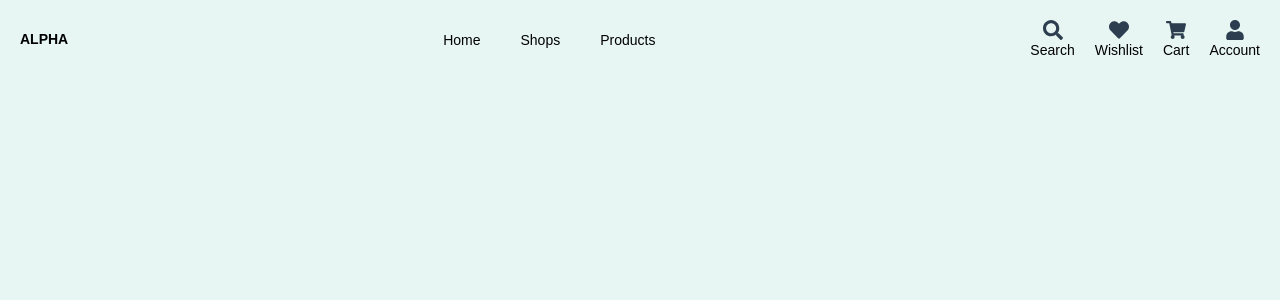
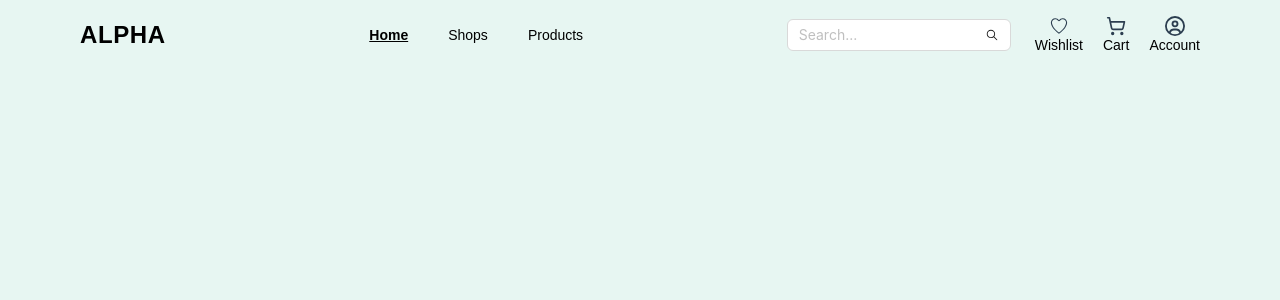
Before and after one commit to Gedeotwiz/e-commerce, a Next.js app: page / in a window 1280 px wide. Shown: the top 300 px of the page. Built offline with nearby package versions, Linux system fonts and the light colour scheme.

Commit message:
Feature add hello section

```diff
--- a/app/page.tsx
+++ b/app/page.tsx
@@ -1,8 +1,5 @@
 import { HomePage } from '@/componemts/Home'
-import GButton from '@/componemts/Share/GButton'
 import GContainer from '@/componemts/Share/GContainer'
-import GText from '@/componemts/Share/GText'
-import { Colors } from '@/contants/colors'
 
 export default function Home() {
     return (
--- a/componemts/Home/Nav/heading.tsx
+++ b/componemts/Home/Nav/heading.tsx
@@ -1,39 +1,99 @@
+"use client"
 import GContainer from "@/componemts/Share/GContainer";
 import GText from "@/componemts/Share/GText";
-import { FaUser, FaShoppingCart, FaHeart, FaSearch } from "react-icons/fa";
+import { IoIosHeartEmpty } from "react-icons/io";
+import { FaRegCircleUser } from "react-icons/fa6";
+import { LuShoppingCart } from "react-icons/lu";
+import { SeaRchInput } from "./seachInput";
+import { CiMenuFries } from "react-icons/ci";
+import { useState } from "react";
+import { usePathname } from "next/navigation";
 
 export const Heading = () => {
+  const [menuOpen, setMenuOpen] = useState(false);
+  const pathname = usePathname();
+
   const items = [
-    { icon: <FaSearch />, label: "Search" },
-    { icon: <FaHeart />, label: "Wishlist" },
-    { icon: <FaShoppingCart />, label: "Cart" },
-    { icon: <FaUser />, label: "Account" },
+    { icon: <IoIosHeartEmpty />, label: "Wishlist" },
+    { icon: <LuShoppingCart />, label: "Cart" },
+    { icon: <FaRegCircleUser />, label: "Account" },
   ];
 
+  const navLinks = ["Home", "Shops", "Products"];
+
   return (
-    <GContainer className="p-5 flex flex-wrap justify-between items-center bg-[#E7F6F2]">
+    <header className="w-full bg-[#E7F6F2]">
+      <GContainer className="p-4 md:px-20 flex flex-wrap justify-between items-center">
+        <GText
+          className="text-2xl text-[#2C3E50] tracking-wide"
+          weight="bold"
+          dimension="large"
+        >
+          ALPHA
+        </GText>
 
-      <GContainer>
-        <GText className="font-bold text-xl text-[#2C3E50]">ALPHA</GText>
+        <nav className="hidden md:flex gap-10 items-center">
+          {navLinks.map((label) => {
+            const isActive = (label === "Home" && pathname === "/");
+            return (
+              <GText
+                key={label}
+                className={`cursor-pointer hover:text-[#4390A6] transition-colors ${
+                  isActive ? "font-bold underline" : ""
+                }`}
+              >
+                {label}
+              </GText>
+            );
+          })}
+        </nav>
+
+        <GContainer className="flex items-center gap-4 sm:gap-6">
+          <div className="hidden sm:block w-40 md:w-56">
+            <SeaRchInput />
+          </div>
+
+          <div className="flex items-center gap-3 sm:gap-5">
+            {items.map((item, index) => (
+              <button
+                key={index}
+                className="flex flex-col items-center text-[#2C3E50] hover:text-[#4390A6] transition-colors"
+                aria-label={item.label}
+              >
+                <div className="text-xl">{item.icon}</div>
+                <GText className="hidden sm:block text-xs">{item.label}</GText>
+              </button>
+            ))}
+          </div>
+
+          <button
+            onClick={() => setMenuOpen((prev) => !prev)}
+            className="md:hidden p-1 text-[#2C3E50] hover:text-[#4390A6] transition-colors"
+            aria-label="Toggle menu"
+          >
+            <CiMenuFries size={30} />
+          </button>
+        </GContainer>
       </GContainer>
 
-      <GContainer className="hidden md:flex flex-wrap justify-center items-center gap-10">
-        <GText className="cursor-pointer hover:text-[#4390A6]">Home</GText>
-        <GText className="cursor-pointer hover:text-[#4390A6]">Shops</GText>
-        <GText className="cursor-pointer hover:text-[#4390A6]">Products</GText>
-      </GContainer>
-
-      <GContainer className="flex items-center justify-end gap-5 mt-3 md:mt-0 min-w-fit">
-        {items.map((item, index) => (
-          <GContainer
-            key={index}
-            className="flex flex-col items-center text-[#2C3E50] hover:text-[#4390A6] transition-colors duration-200 cursor-pointer"
-          >
-            <div className="text-xl">{item.icon}</div>
-            <GText className="hidden sm:block text-sm">{item.label}</GText>
-          </GContainer>
-        ))}
-      </GContainer>
-    </GContainer>
+      {menuOpen && (
+        <nav className="md:hidden bg-[#E7F6F2] border-t border-[#ccc] flex flex-col items-center py-4 px-5 space-y-3 animate-fadeIn shadow-sm">
+          {navLinks.map((label) => {
+            const isActive = (label === "Home" && pathname === "/");
+            return (
+              <GText
+                key={label}
+                className={`cursor-pointer hover:text-[#4390A6] transition-colors p-2 ${
+                  isActive ? "font-bold underline" : ""
+                }`}
+              >
+                {label}
+              </GText>
+            );
+          })}
+          <SeaRchInput />
+        </nav>
+      )}
+    </header>
   );
 };
--- /dev/null
+++ b/componemts/Home/Nav/seachInput.tsx
@@ -0,0 +1,10 @@
+"use client";
+
+import Input from "antd/es/input/Input";
+import { IoIosSearch } from "react-icons/io";
+
+export const SeaRchInput = () => {
+    return (
+           <Input suffix={<IoIosSearch />} placeholder="Search..." />
+    )
+}
--- a/componemts/Share/GText.tsx
+++ b/componemts/Share/GText.tsx
@@ -3,9 +3,9 @@ import { ITypographyProps } from "@/lib/types/components/typograpth"
 import { FC, JSX } from "react"
 
 /**
- * @since July 2024
- * @author Issa Jean Marie <jeanmarieissa@gmail.com>
- * @see {@link https://issadevs.com} - Author's website
+ * @since October 2025
+ * @author Gedeon Twizermana <gedeontwizerimana6@gmail.com>
+ * @see {@link :https://my-brand-twizerimana-gedeons-projects.vercel.app/} - Author's website
  */
 
 const GText: FC<ITypographyProps> = ({
--- a/componemts/Share/inedx.tsx
+++ b/componemts/Share/inedx.tsx
@@ -1,34 +1,37 @@
-import React, { FC, ReactNode } from "react"
-import { ConfigProvider, theme, ThemeConfig } from "antd"
-import { ANTD_THEME } from "@/config/styles/antd-theme"
-
-/**
- * Safe type for custom Ant Design component theming (e.g., Button)
- */
-export type TComponentTypesFromAntD = ThemeConfig["components"] extends object
-  ? Partial<ThemeConfig["components"]["Button"]>
-  : Record<string, unknown>
-
-interface IProps {
-  children: ReactNode
-  buttonTheme?: TComponentTypesFromAntD
-}
+import React, { FC, ReactNode, useMemo } from "react";
+import { ConfigProvider, theme, ThemeConfig } from "antd";
+import { ANTD_THEME } from "@/config/styles/antd-theme";
 
 /**
  * @since October 2025
  * @author Gedeon Twizermana <gedeontwizerimana6@gmail.com>
  * @see {@link :https://my-brand-twizerimana-gedeons-projects.vercel.app/} - Author's website
- * @description A wrapper around Ant Design ConfigProvider
- * that applies theme overrides for globally extended components.
  */
-const { defaultAlgorithm, darkAlgorithm } = theme
+
+export type TComponentTypesFromAntD = ThemeConfig["components"] extends object
+  ? Partial<ThemeConfig["components"]["Button"]>
+  : Record<string, unknown>;
+
+interface IProps {
+  children: ReactNode;
+  buttonTheme?: TComponentTypesFromAntD;
+}
+
+const { defaultAlgorithm, darkAlgorithm } = theme;
 
 const GComponent: FC<IProps> = ({ children, buttonTheme }) => {
+  const algorithm = useMemo(() => {
+    if (typeof window !== "undefined") {
+      return window.matchMedia("(prefers-color-scheme: dark)").matches
+        ? darkAlgorithm
+        : defaultAlgorithm;
+    }
+    return defaultAlgorithm;
+  }, []);
+
   const mergedTheme: ThemeConfig = {
     ...ANTD_THEME,
-    algorithm: window.matchMedia("(prefers-color-scheme: dark)").matches
-      ? darkAlgorithm
-      : defaultAlgorithm,
+    algorithm,
     components: {
       ...ANTD_THEME.components,
       Button: {
@@ -36,9 +39,9 @@ const GComponent: FC<IProps> = ({ children, buttonTheme }) => {
         ...buttonTheme,
       },
     },
-  }
+  };
 
-  return <ConfigProvider theme={mergedTheme}>{children}</ConfigProvider>
-}
+  return <ConfigProvider theme={mergedTheme}>{children}</ConfigProvider>;
+};
 
-export default GComponent
+export default GComponent;
--- a/config/styles/antd-theme.ts
+++ b/config/styles/antd-theme.ts
@@ -1,16 +1,19 @@
-import { Colors } from '@/contants/colors'
+import { COLOR_CONFIG } from "./tailwind-theme"
 
 export const ANTD_THEME = {
     components: {
         Button: {
-            defaultHoverBorderColor: Colors.primary,
-            defaultHoverColor: Colors.primary,
-            colorPrimaryActive: Colors.primary,
-            colorPrimary: Colors.primary,
-            colorPrimaryBgHover: Colors.primary,
-            colorPrimaryBg: Colors.primary,
-            colorPrimaryText: Colors.primary,
-            colorPrimaryHover: Colors.primary,
+            defaultHoverBorderColor: COLOR_CONFIG.primary,
+            defaultHoverColor: COLOR_CONFIG.primary,
+            colorPrimaryActive: COLOR_CONFIG.primary,
+            colorPrimary: COLOR_CONFIG.primary,
+            colorPrimaryBgHover: COLOR_CONFIG.primary,
+            colorPrimaryBg: COLOR_CONFIG.primary,
+            colorPrimaryText: COLOR_CONFIG.primary,
+            colorPrimaryHover: COLOR_CONFIG.primary,
         },
+        Input: {
+        colorText: COLOR_CONFIG.black,
+    },
     },
 }
--- a/contants/colors.ts
+++ /dev/null
@@ -1,7 +0,0 @@
-export const Colors = {
-    primary: 'rgb(67,117,131)',
-    default: 'white',
-    AFive: 'A5C9CA',
-    BZero: 'B0EBB4',
-    ESeven: 'E7F6F2',
-}
```
